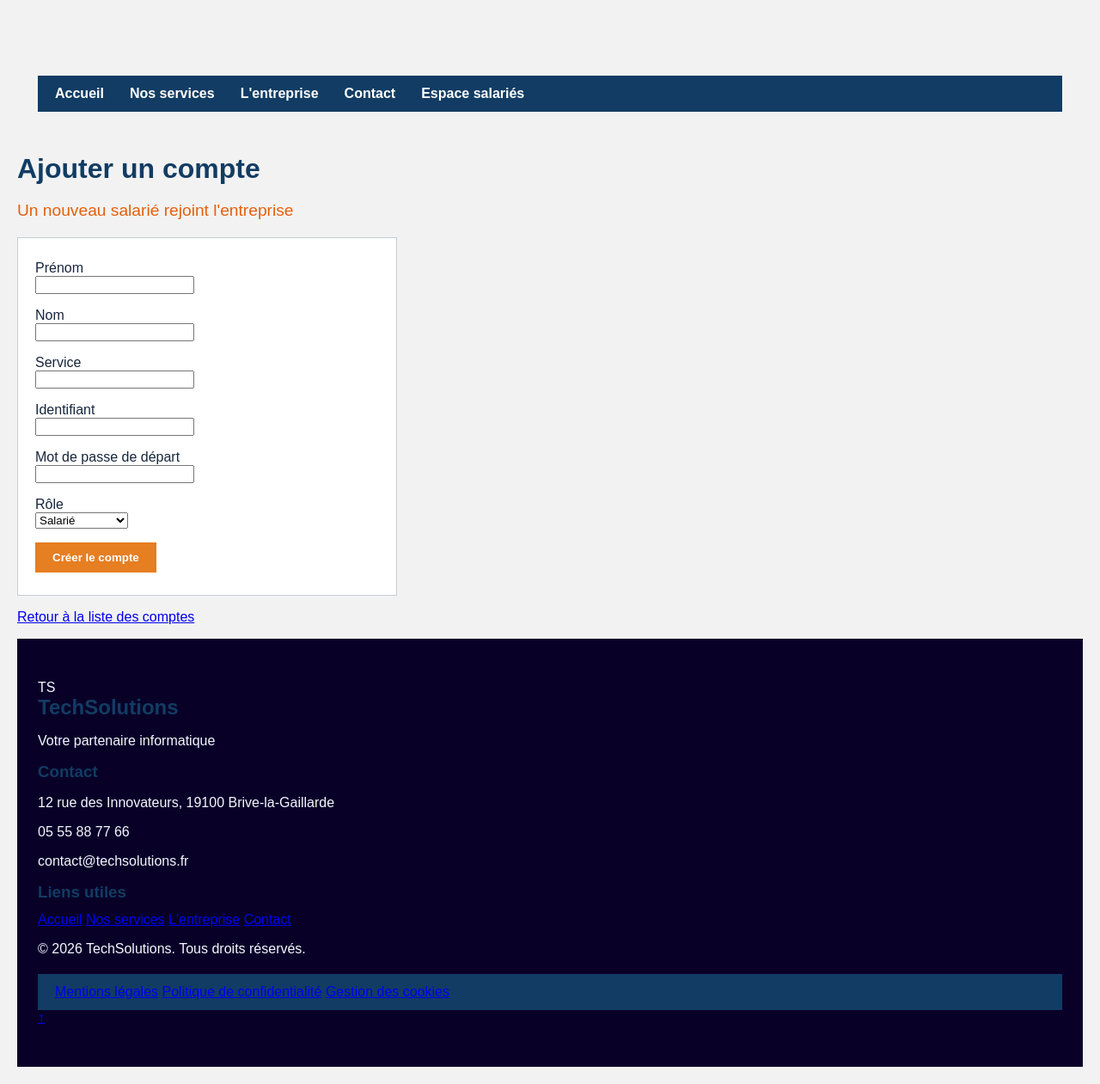
After one commit to Mahir-Soyturk/TechSolutions, a PHP site: page /ajouter.php in a window 1280 px wide. The commit adds this page. Shown: the whole page at 86% size. Run offline with PHP 8.4, Linux system fonts and the light colour scheme; a user stored in the database is signed in.

Commit message:
L'administrateur peut ajouter un compte

```diff
--- /dev/null
+++ b/ajouter.php
@@ -0,0 +1,65 @@
+<?php
+session_start();
+
+// Page réservée à l'administrateur
+if (!isset($_SESSION["id"])) {
+    header("Location: connexion.php");
+    exit;
+}
+if ($_SESSION["role"] != "admin") {
+    header("Location: espace.php");
+    exit;
+}
+
+include "inc/infos.php";
+?>
+<!DOCTYPE html>
+<html lang="fr">
+  <head>
+    <meta charset="utf-8">
+    <title>TechSolutions : ajouter un compte</title>
+    <link rel="stylesheet" href="css/style.css">
+  </head>
+  <body class="page-ajouter">
+    <?php include "inc/menu.php"; ?>
+    <h1>Ajouter un compte</h1>
+    <p class="slogan">Un nouveau salarié rejoint l'entreprise</p>
+
+    <form class="formulaire" action="creer.php" method="post">
+      <p>
+        <label for="prenom">Prénom</label><br>
+        <input type="text" id="prenom" name="prenom" required>
+      </p>
+      <p>
+        <label for="nom">Nom</label><br>
+        <input type="text" id="nom" name="nom" required>
+      </p>
+      <p>
+        <label for="service">Service</label><br>
+        <input type="text" id="service" name="service" required>
+      </p>
+      <p>
+        <label for="identifiant">Identifiant</label><br>
+        <input type="text" id="identifiant" name="identifiant" required>
+      </p>
+      <p>
+        <label for="motdepasse">Mot de passe de départ</label><br>
+        <input type="password" id="motdepasse" name="motdepasse" required>
+      </p>
+      <p>
+        <label for="role">Rôle</label><br>
+        <select id="role" name="role">
+          <option value="salarie">Salarié</option>
+          <option value="admin">Administrateur</option>
+        </select>
+      </p>
+      <p>
+        <button type="submit" class="bouton">Créer le compte</button>
+      </p>
+    </form>
+
+    <p><a href="utilisateurs.php">Retour à la liste des comptes</a></p>
+
+    <?php include "inc/pied.php"; ?>
+  </body>
+</html>
--- a/css/style.css
+++ b/css/style.css
@@ -94,3 +94,12 @@ width: 48px; height: auto;
   background-color: #b03a2e;
   padding: 5px 12px;
 }
+.slogan {
+  font-size: 1.2em;
+  color: #e45f0d;
+  margin-bottom: 20px;
+}
+.page-ajouter {
+  background-color: #f2f2f2;
+  padding: 20px;
+}
--- a/utilisateurs.php
+++ b/utilisateurs.php
@@ -48,6 +48,7 @@ $utilisateurs_admin = $requete_admin->fetchAll();
       <p class="section-surtitre">ADMINISTRATION</p>
       <h2 class="titre-apropos">Gestion des utilisateurs</h2>
       <p>Nombre de comptes : <?php echo count($utilisateurs); ?></p>
+      <p><a href="ajouter.php" class="bouton">Ajouter un utilisateur</a></p>
       <p>dont <?php echo count($utilisateurs_admin); ?> administrateur(s)</p>
       <table>
       <tr>
```
Also changed, not shown: creer.php (added, +55 -0 lines).
